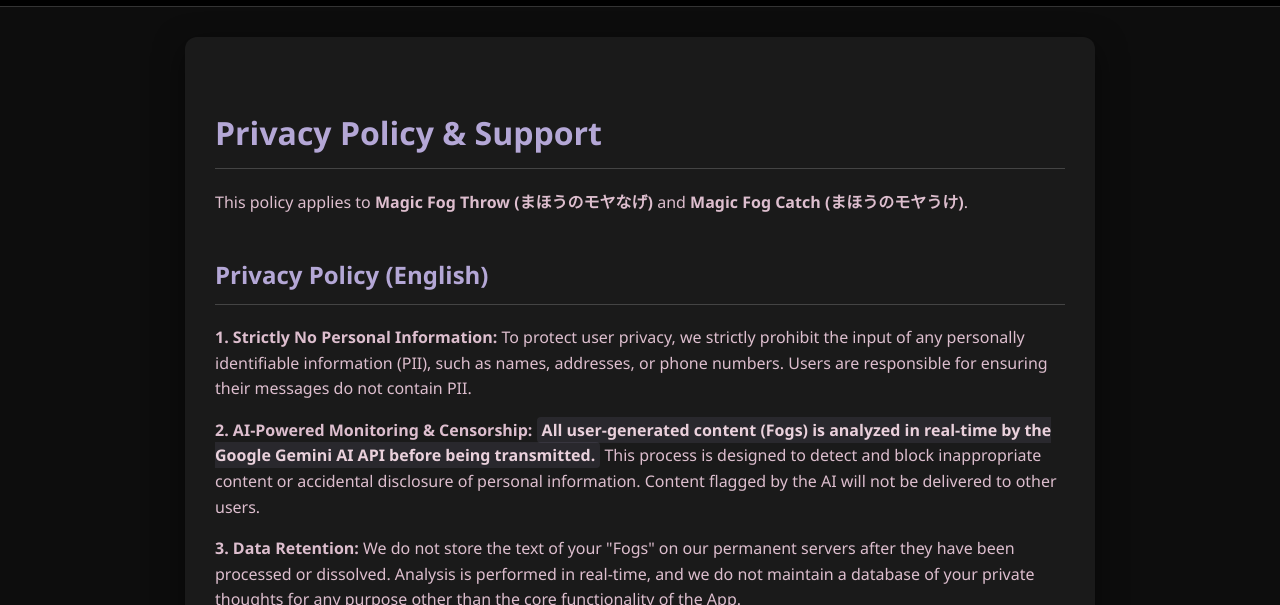
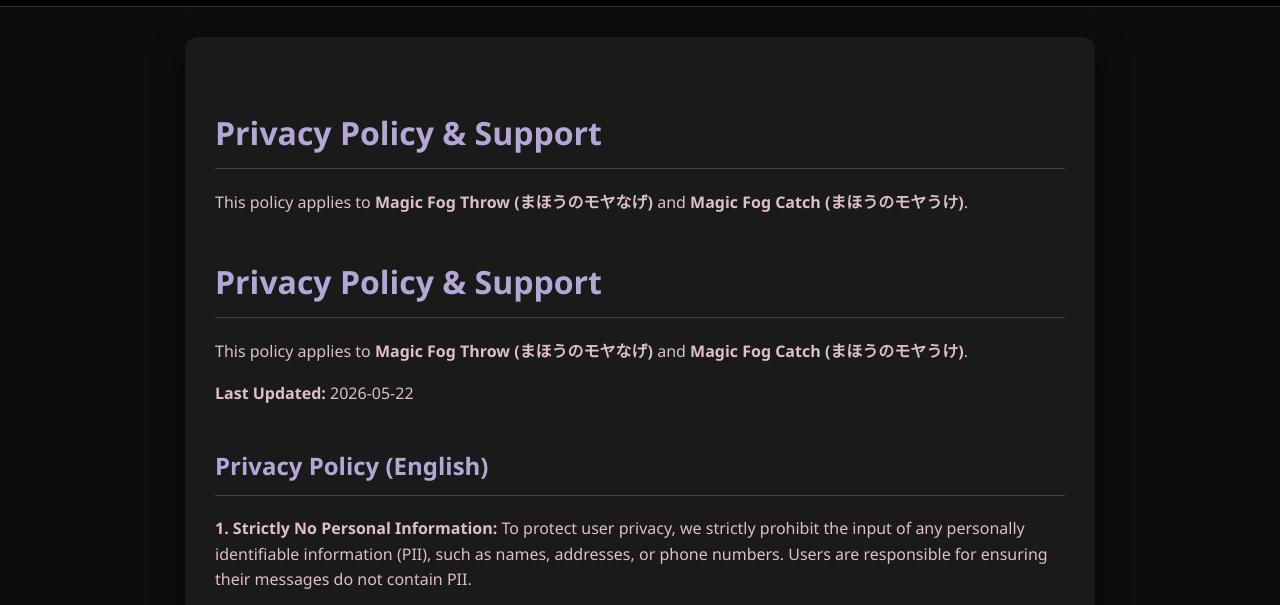
Before and after one commit to susudemi/susudemi.github.io, a plain HTML site: page privacy-policy.html in a window 1280 px wide. Shown: the part 122-727 px from the top of the page. Drawn offline with Linux system fonts and the light colour scheme.

Commit message:
Add files via upload

```diff
--- a/privacy-policy.html
+++ b/privacy-policy.html
@@ -71,6 +71,11 @@
         <h1>Privacy Policy & Support</h1>
         <p>This policy applies to <strong>Magic Fog Throw (まほうのモヤなげ)</strong> and <strong>Magic Fog Catch (まほうのモヤうけ)</strong>.</p>
 
+             <h1>Privacy Policy & Support</h1>
+        <p>This policy applies to <strong>Magic Fog Throw (まほうのモヤなげ)</strong> and <strong>Magic Fog Catch (まほうのモヤうけ)</strong>.</p>
+<p class="last-updated">
+  <strong>Last Updated:</strong> 2026-05-22
+</p>
         <section id="privacy-policy-en">
             <h2>Privacy Policy (English)</h2>
             <p><strong>1. Strictly No Personal Information:</strong> To protect user privacy, we strictly prohibit the input of any personally identifiable information (PII), such as names, addresses, or phone numbers. Users are responsible for ensuring their messages do not contain PII.</p>
```
